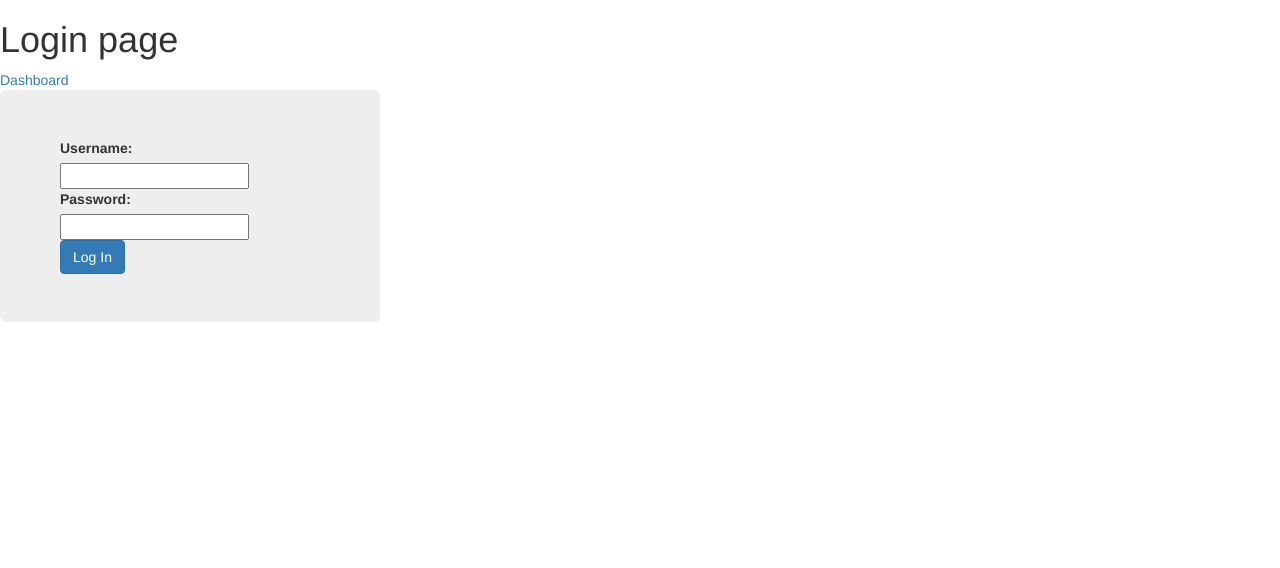
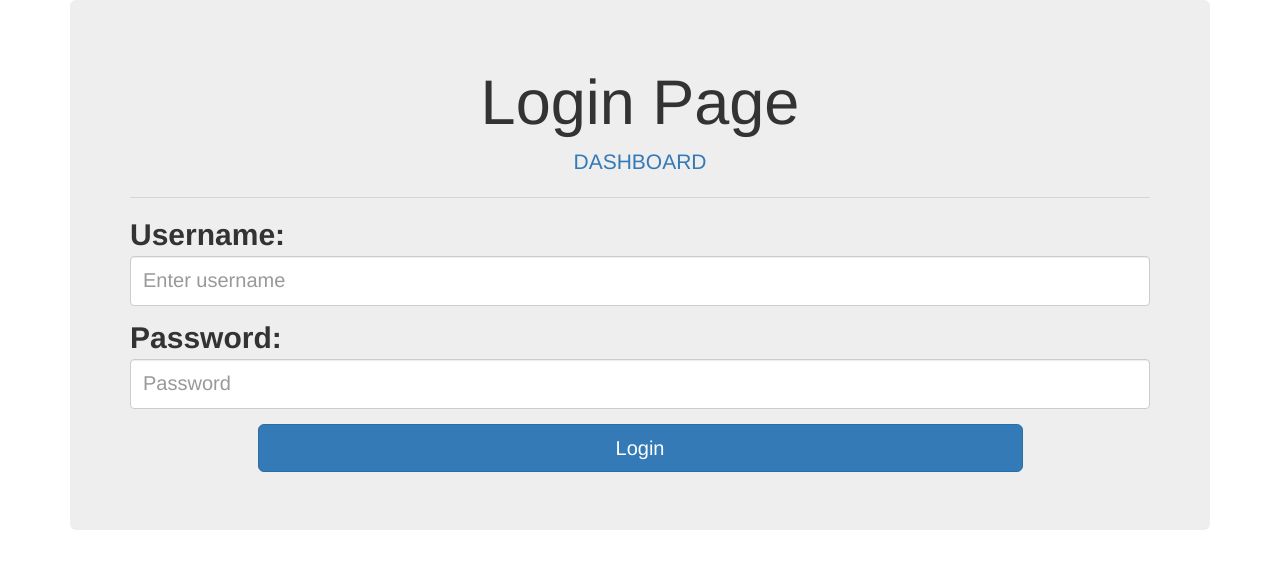
Before and after one commit to RafaelPiloto10/A.P.O.L.L.O, a website: page client/login/index.html in a window 1280 px wide. Drawn offline with nearby package versions, Linux system fonts and the light colour scheme.

Commit message:
fixed dashboard route bug, styled login page, added speak functionality to dashboard

```diff
--- a/client/dashboard/scripts/index.js
+++ b/client/dashboard/scripts/index.js
@@ -5,6 +5,7 @@ window.onload = () => {
             window.location.replace("/login");
         }
     });
+    Apollo.speak(""); // Buffer speak to get rid of female voice
 }
 
 function setup() {
@@ -12,7 +13,5 @@ function setup() {
 }
 
 function keyPressed() {
-    if (keyCode == UP_ARROW) {
-        Apollo.toggleMic();
-    }
+    if (keyCode == UP_ARROW) {}
 }
--- a/client/dashboard/styles/main.css
+++ b/client/dashboard/styles/main.css
@@ -4,3 +4,7 @@
     margin-right: auto;
     width: 50%;
 }
+
+.visual-text {
+    font-size: 2rem;
+}
--- a/client/login/index.html
+++ b/client/login/index.html
@@ -8,30 +8,36 @@
     <meta name="viewport" content="width=device-width, initial-scale=1">
     <link rel="stylesheet" href="https://maxcdn.bootstrapcdn.com/bootstrap/3.3.7/css/bootstrap.min.css"
         integrity="sha384-BVYiiSIFeK1dGmJRAkycuHAHRg32OmUcww7on3RYdg4Va+PmSTsz/K68vbdEjh4u" crossorigin="anonymous">
+    <script src="./scripts/main.js"></script>
     <link rel="stylesheet" type="text/css" media="screen" href="styles/main.css">
-    <script src="./scripts/main.js"></script>
 </head>
 
 <body>
-    <h1>Login page</h1>
-    <a href="/apollo">Dashboard</a>
-    <div class="container row">
-        <div class="jumbotron col-sm-4 pull-center">
-            <form action="/login" method="post">
-                <div>
-                    <label>Username:</label>
-                    <input type="text" name="username" />
-                </div>
-                <div>
-                    <label>Password:</label>
-                    <input type="password" name="password" />
-                </div>
-                <div>
-                    <input class="btn btn-primary" type="submit" value="Log In" />
-                </div>
-            </form>
+    <div class="container">
+        <div class="jumbotron">
+            <h1 class="display-3 text-center">Login Page</h1>
+            <p class="lead text-uppercase text-center"> <a href="/apollo">Dashboard</a></p>
+            <hr class="my-2">
+            <h2>
+                <form action="/login" method="POST">
+                    <div class="form-group">
+                        <label for="username">Username:</label>
+                        <input type="username" class="form-control" name="username" id="username"
+                            aria-describedby="Username" placeholder="Enter username">
+                    </div>
+                    <div class="form-group">
+                        <label for="password">Password:</label>
+                        <input type="password" class="form-control" name="password" id="password"
+                            placeholder="Password">
+                    </div>
+                    <div class="text-center">
+                        <button type="submit" class="btn btn-lg btn-primary">Login</button>
+                    </div>
+                </form>
+            </h2>
         </div>
     </div>
+
 </body>
 
 </html>
--- a/client/login/styles/main.css
+++ b/client/login/styles/main.css
@@ -0,0 +1,14 @@
+.form-group {
+    font-size: 3rem;
+
+}
+
+.form-control {
+    height: 5rem;
+    font-size: 2rem;
+}
+
+.btn {
+    width: 75%;
+    font-size: 2rem;
+}
--- a/package.json
+++ b/package.json
@@ -6,7 +6,7 @@
   "scripts": {
     "test": "echo \"Error: no test specified\" && exit 1",
     "start": "node ./server/server.js",
-    "dev": "nodemon ./server/erver.js"
+    "dev": "nodemon ./server/server.js"
   },
   "keywords": [
     "AI",
--- a/server/server.js
+++ b/server/server.js
@@ -98,7 +98,7 @@ app
 // route for dashboard (APOLLO)
 app.get("/apollo", (req, res, next) => {
     if (req.session.user == "authenticated" && req.cookies.user_sid) {
-        res.status(200).send("dashboard/");
+        res.status(200).redirect('/dashboard');
     } else {
         res.redirect('/login');
     }
```
Also changed, not shown: client/dashboard/index.html (+5 -5 lines), client/dashboard/scripts/Apollo.js (+27 -0 lines).
